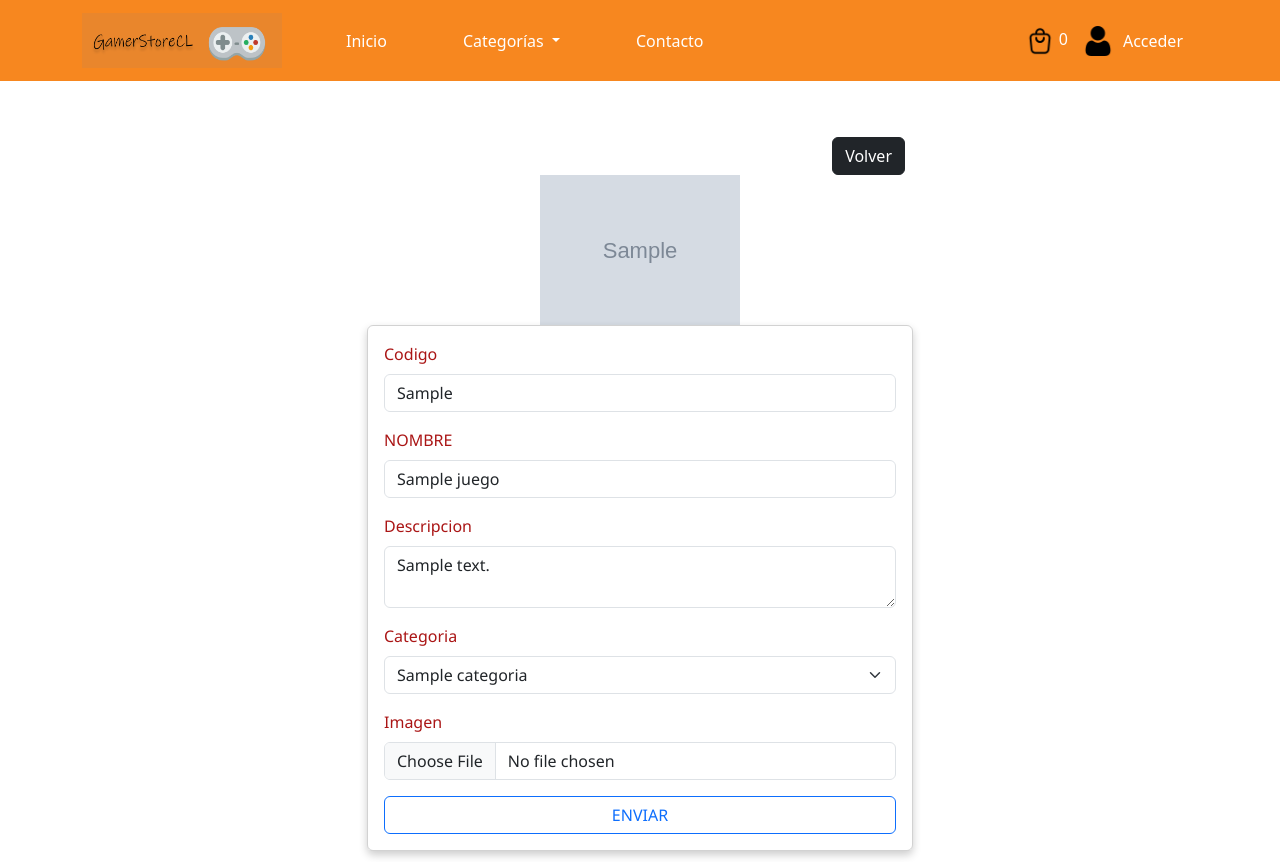
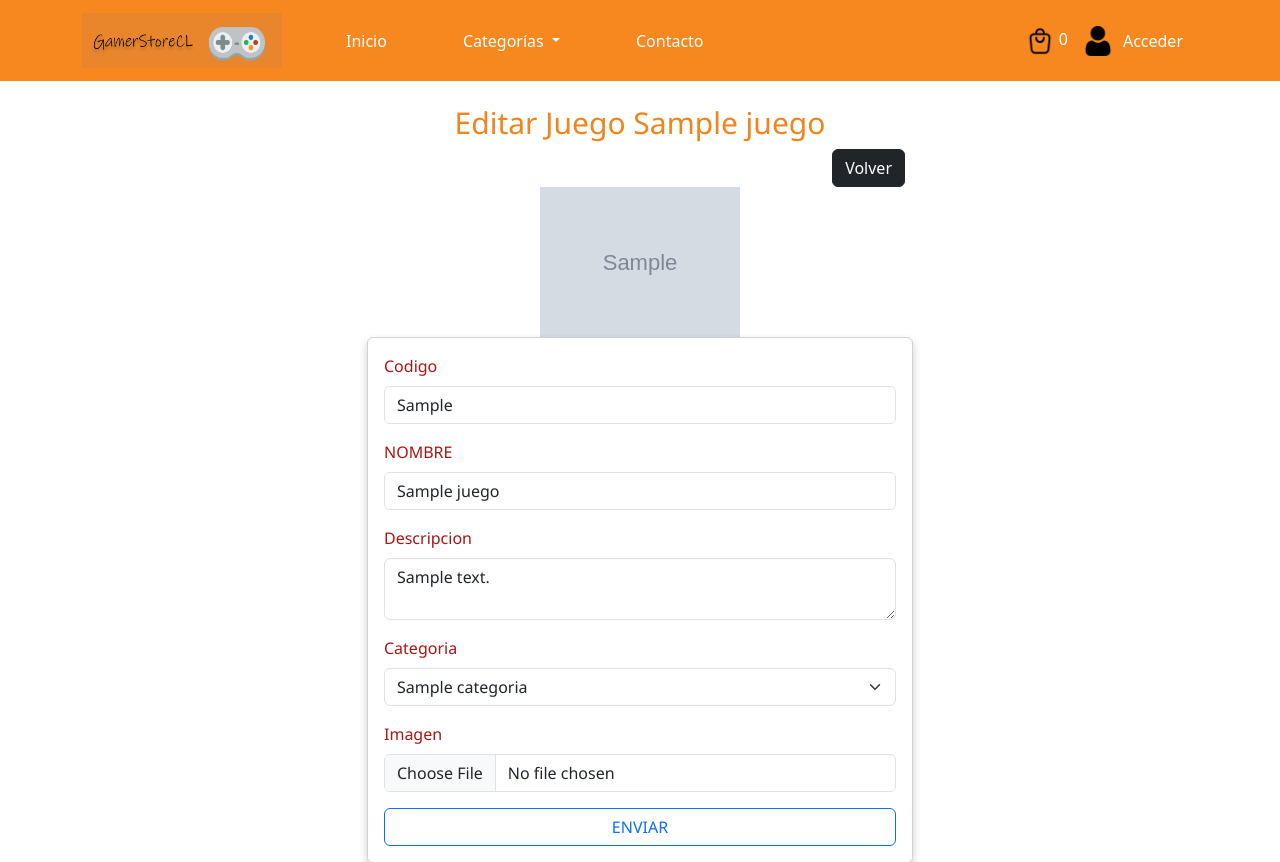
Before and after one commit to JuanmirandaSiromax/gamerstorecl, a Django app: template mientretencion/templates/juegos/juegos_editar.html in a window 1280 px wide. Shown: the top 862 px of the page. Run offline with Django 4.2, Linux system fonts and the light colour scheme; the template is opened without the code that fills it: values that come from a table or form of the project are taken from there, others are empty; tables that the repository leaves empty hold one stand-in row (values such as "Sample post"); grey boxes marked "Sample" are stand-in pictures.

Commit message:
Update juegos_editar.html

```diff
--- a/mientretencion/templates/juegos/juegos_editar.html
+++ b/mientretencion/templates/juegos/juegos_editar.html
@@ -6,7 +6,8 @@
 
 
 {% block contenido %}
-<h1>Editar Juego {{ juego.nombre }}</h1>
+<br>
+<h1 class="titulo-novedades">Editar Juego {{ juego.nombre }}</h1>
 
 <div class = "container">
 
```
